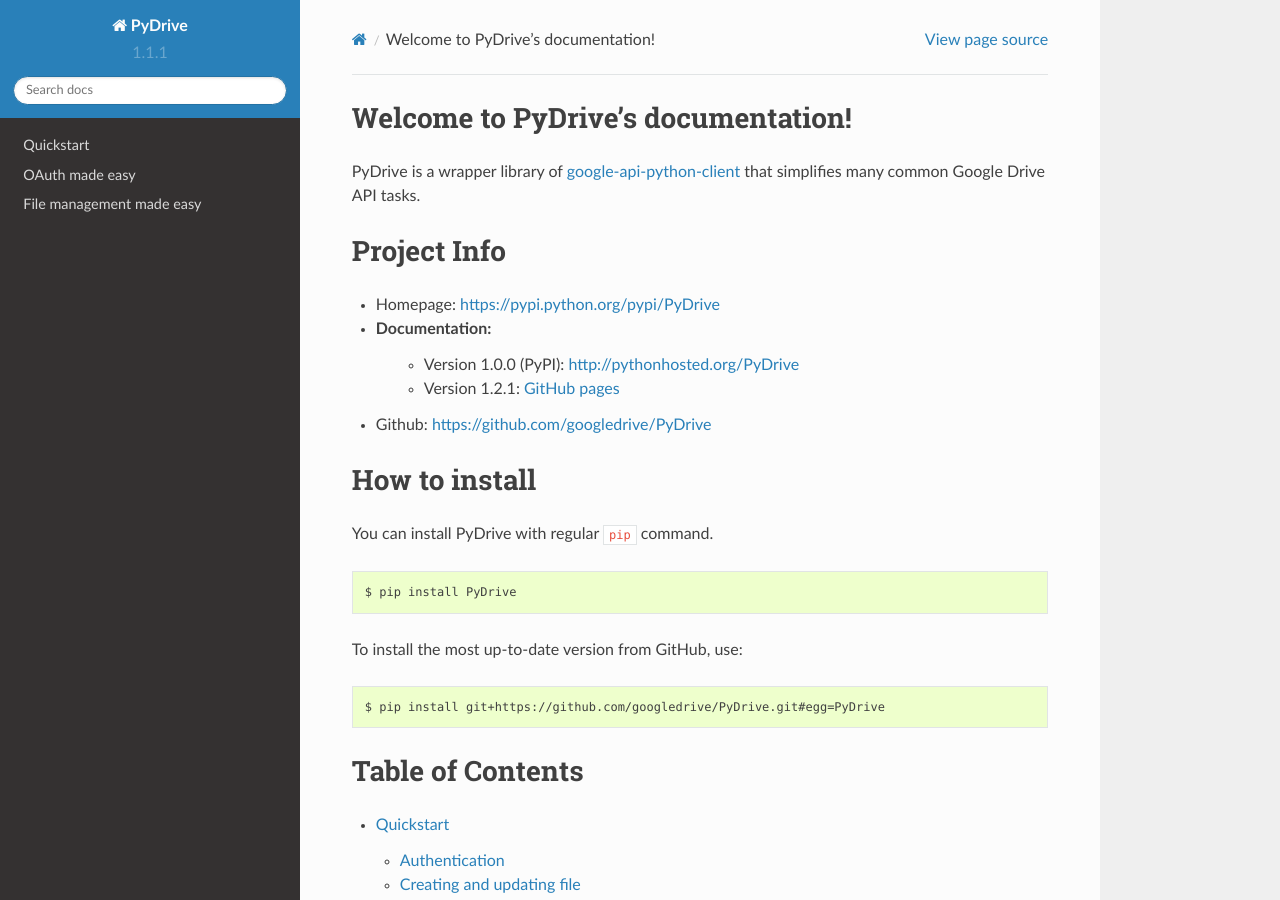
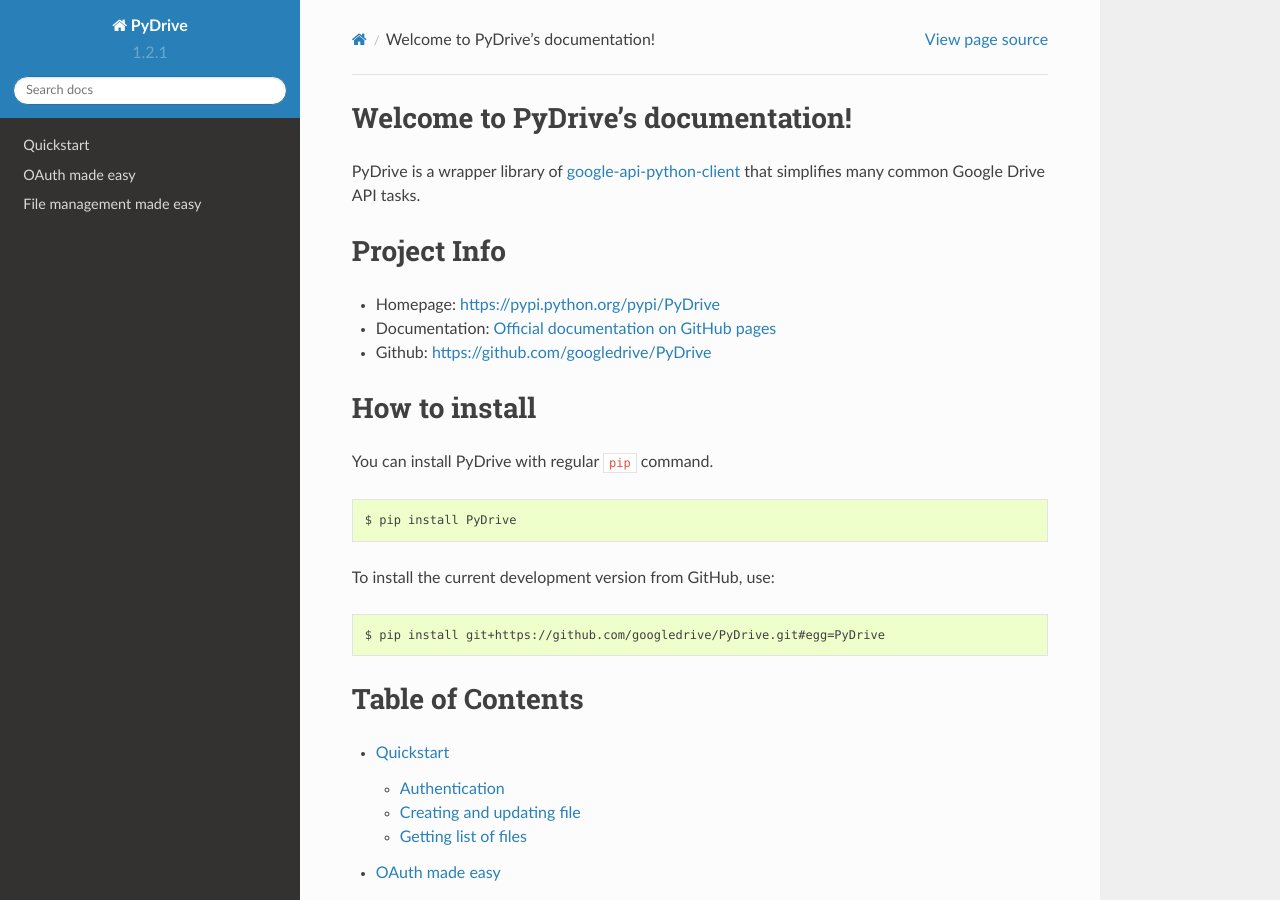
Before and after one commit to googlearchive/PyDrive, a Sphinx documentation site: the page built from docs/index.rst, in a window 1280 px wide and 900 px high. Built offline with Sphinx 7.4.7 and the Read the Docs theme 2.0.0, drawn with Linux system fonts in a browser that asks for light colours; pages that are not in the unit, such as notebooks, are missing from menus.

Commit message:
Updates for new PyPI release.

```diff
--- a/README.rst
+++ b/README.rst
@@ -9,9 +9,7 @@
 ------------
 
 - Homepage: `https://pypi.python.org/pypi/PyDrive <https://pypi.python.org/pypi/PyDrive>`_
-- Documentation:
-   - Version 1.0.0 (PyPI): `http://pythonhosted.org/PyDrive <http://pythonhosted.org/PyDrive>`_
-   - Version 1.2.1: `GitHub pages <https://googledrive.github.io/PyDrive/docs/_build/html/index.html>`_
+- Documentation: `Official documentation on GitHub pages <https://googledrive.github.io/PyDrive/docs/_build/html/index.html>`_
 - Github: `https://github.com/googledrive/PyDrive <https://github.com/googledrive/PyDrive>`_
 
 Features of PyDrive
@@ -32,7 +30,7 @@
 
     $ pip install PyDrive
 
-To install the most up-to-date version from GitHub, use:
+To install the current development version from GitHub, use:
 
 ::
 
--- a/docs/conf.py
+++ b/docs/conf.py
@@ -57,9 +57,9 @@
 # built documents.
 #
 # The short X.Y version.
-version = u'1.1.1'
+version = u'1.2.1'
 # The full version, including alpha/beta/rc tags.
-release = u'1.1.1'
+release = u'1.2.1'
 
 # The language for content autogenerated by Sphinx. Refer to documentation
 # for a list of supported languages.
--- a/docs/index.rst
+++ b/docs/index.rst
@@ -12,9 +12,7 @@
 ============
 
 - Homepage: `https://pypi.python.org/pypi/PyDrive <https://pypi.python.org/pypi/PyDrive>`_
-- Documentation:
-   - Version 1.0.0 (PyPI): `http://pythonhosted.org/PyDrive <http://pythonhosted.org/PyDrive>`_
-   - Version 1.2.1: `GitHub pages <https://googledrive.github.io/PyDrive/docs/_build/html/index.html>`_
+- Documentation: `Official documentation on GitHub pages <https://googledrive.github.io/PyDrive/docs/_build/html/index.html>`_
 - Github: `https://github.com/googledrive/PyDrive <https://github.com/googledrive/PyDrive>`_
 
 How to install
@@ -26,7 +24,7 @@
 
     $ pip install PyDrive
 
-To install the most up-to-date version from GitHub, use:
+To install the current development version from GitHub, use:
 
 ::
 
--- a/setup.py
+++ b/setup.py
@@ -5,8 +5,10 @@
     version='1.2.1',
     author='JunYoung Gwak',
     author_email='jgwak@dreamylab.com',
+    maintainer='Robin Nabel',
+    maintainer_email='rnabel@ucdavis.edu',
     packages=['pydrive', 'pydrive.test'],
-    url='http://pypi.python.org/pypi/PyDrive/',
+    url='https://github.com/googledrive/PyDrive',
     license='LICENSE',
     description='Google Drive API made easy.',
     long_description=open('README.rst').read(),
```
Also changed, not shown: 16 other files.
